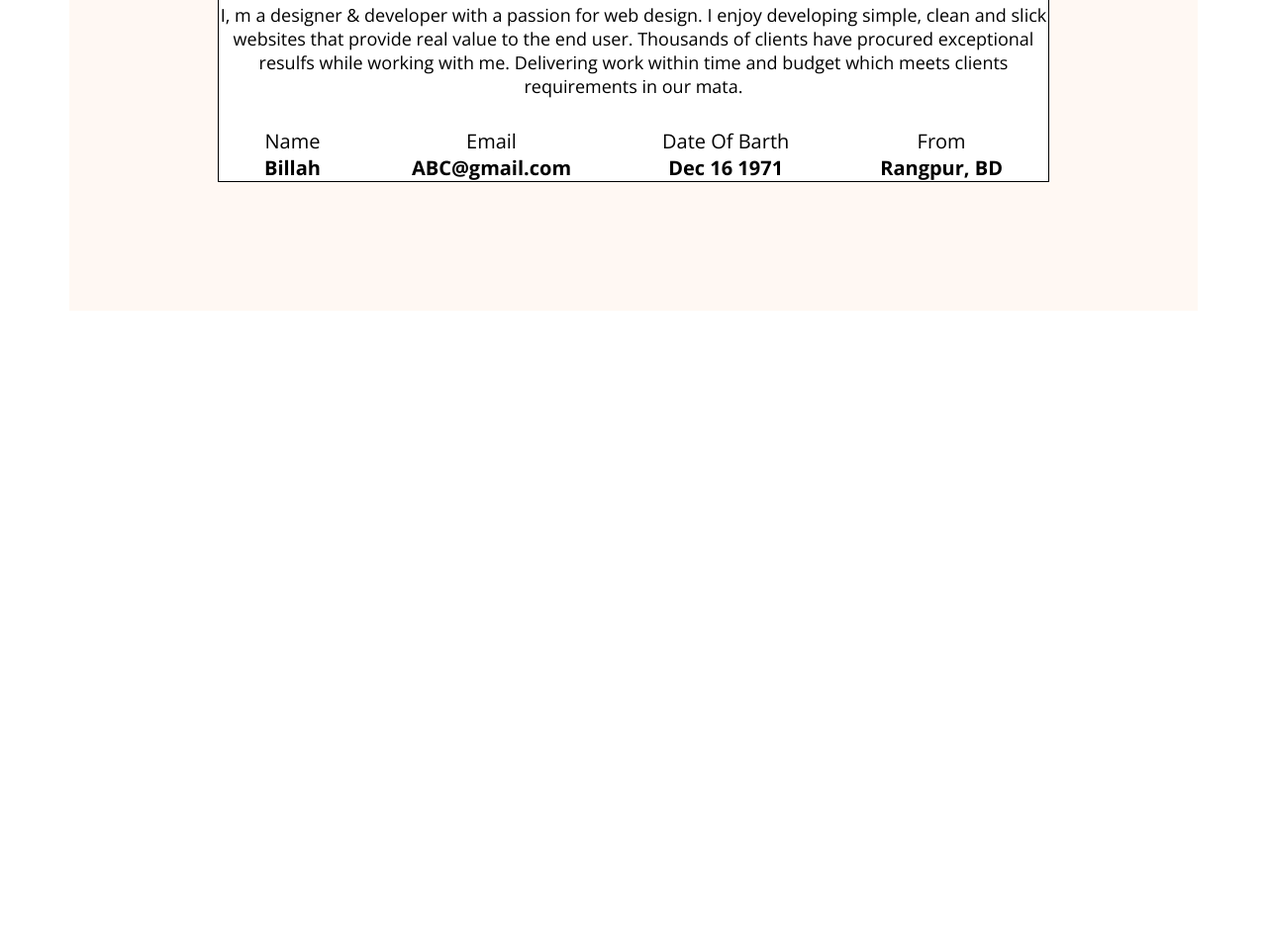
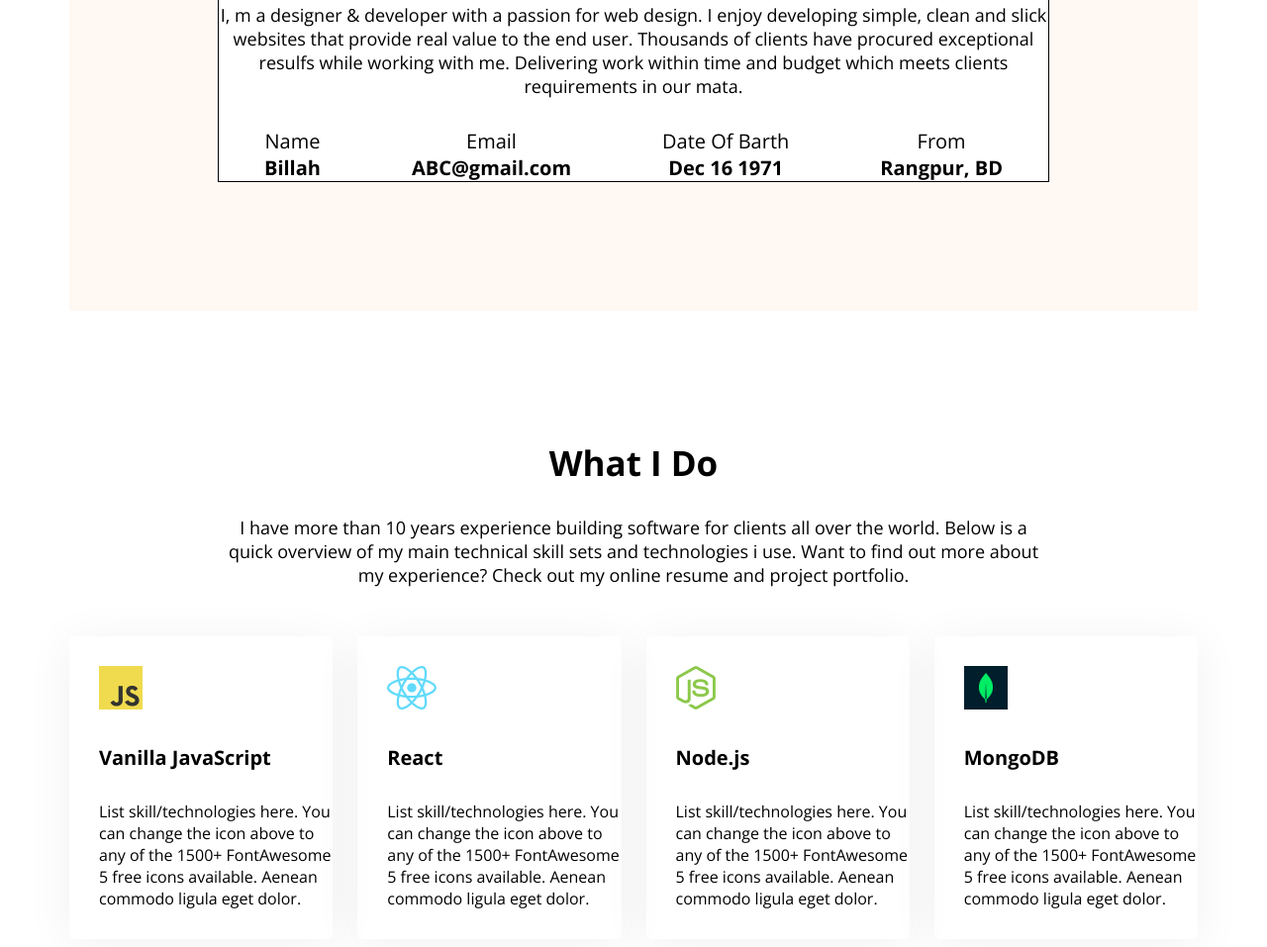
Before and after one commit to Motakabber-billah/Portfolio, a plain HTML site: page index.html in a window 1280 px wide. Shown: the part 1175-2132 px from the top of the page at 99% size. Before the commit the page ends 1489 px from the top, so only its background shows below. Drawn offline with nearby package versions, Linux system fonts and the light colour scheme.

Commit message:
What i do section done

```diff
--- a/Styles/style.css
+++ b/Styles/style.css
@@ -157,3 +157,54 @@ main{
     font-size: 20px;
     font-weight: bold;
 }
+
+
+/* What to do Styles */
+
+.what{
+    margin-bottom: 130px;
+
+}
+.whatdo-title{
+    margin-top: 130px;
+    font-size: 35px;
+    font-weight: bold;
+    padding-bottom: 30px;
+    text-align: center;
+}
+
+.whatdo-description{
+    margin-left: 150px;
+    margin-right: 150px;
+    font-size: 18px;
+    padding-bottom: 50px;
+    text-align: center;
+}
+
+.what-items{
+    display: flex;
+    gap: 25px;
+}
+
+.what-item{
+    border-radius: 5px;
+    box-shadow: 0px 6px 50px 0px rgba(0, 0, 0, 0.06);
+}
+.what-icon{
+    margin-top: 30px;
+    margin-left: 30px;
+}
+
+.what-title{
+    margin-top: 30px;
+    margin-left: 30px;
+    font-size: 20px;
+    font-weight: bold;
+}
+
+.what-descriotion{
+    margin-top: 30px;
+    margin-left: 30px;
+    font-size: 16px;
+    padding-bottom: 30px;
+}
--- a/index.html
+++ b/index.html
@@ -56,6 +56,33 @@
             </div>
 
         </section>
+        <section class="what">
+            <h3 class="whatdo-title">What I Do</h3>
+            <p class="whatdo-description">I have more than 10 years experience building software for clients all over the world. Below is a quick overview of my main technical skill sets and technologies i use. Want to find out more about my experience? Check out my online resume and project portfolio.</p>
+            <div class="what-items">
+                <div class="what-item">
+                    <img src="images/icons/js.png" alt="" class="what-icon">
+                    <h5 class="what-title">Vanilla JavaScript</h5>
+                    <p class="what-descriotion">List skill/technologies here. You can change the icon above to any of the 1500+ FontAwesome 5 free icons available. Aenean commodo ligula eget dolor.</p>
+                </div>
+                <div class="what-item">
+                    <img src="images/icons/react.png" alt="" class="what-icon">
+                    <h5 class="what-title">React</h5>
+                    <p class="what-descriotion">List skill/technologies here. You can change the icon above to any of the 1500+ FontAwesome 5 free icons available. Aenean commodo ligula eget dolor.</p>
+                </div>
+                <div class="what-item">
+                    <img src="images/icons/nodejs.png" alt="" class="what-icon">
+                    <h5 class="what-title">Node.js</h5>
+                    <p class="what-descriotion">List skill/technologies here. You can change the icon above to any of the 1500+ FontAwesome 5 free icons available. Aenean commodo ligula eget dolor.</p>
+                </div>
+                <div class="what-item">
+                    <img src="images/icons/mongo.png" alt="" class="what-icon">
+                    <h5 class="what-title">MongoDB</h5>
+                    <p class="what-descriotion">List skill/technologies here. You can change the icon above to any of the 1500+ FontAwesome 5 free icons available. Aenean commodo ligula eget dolor.</p>
+                </div>
+            </div>
+        </section>
+
     </main>
     <footer>
 
```
